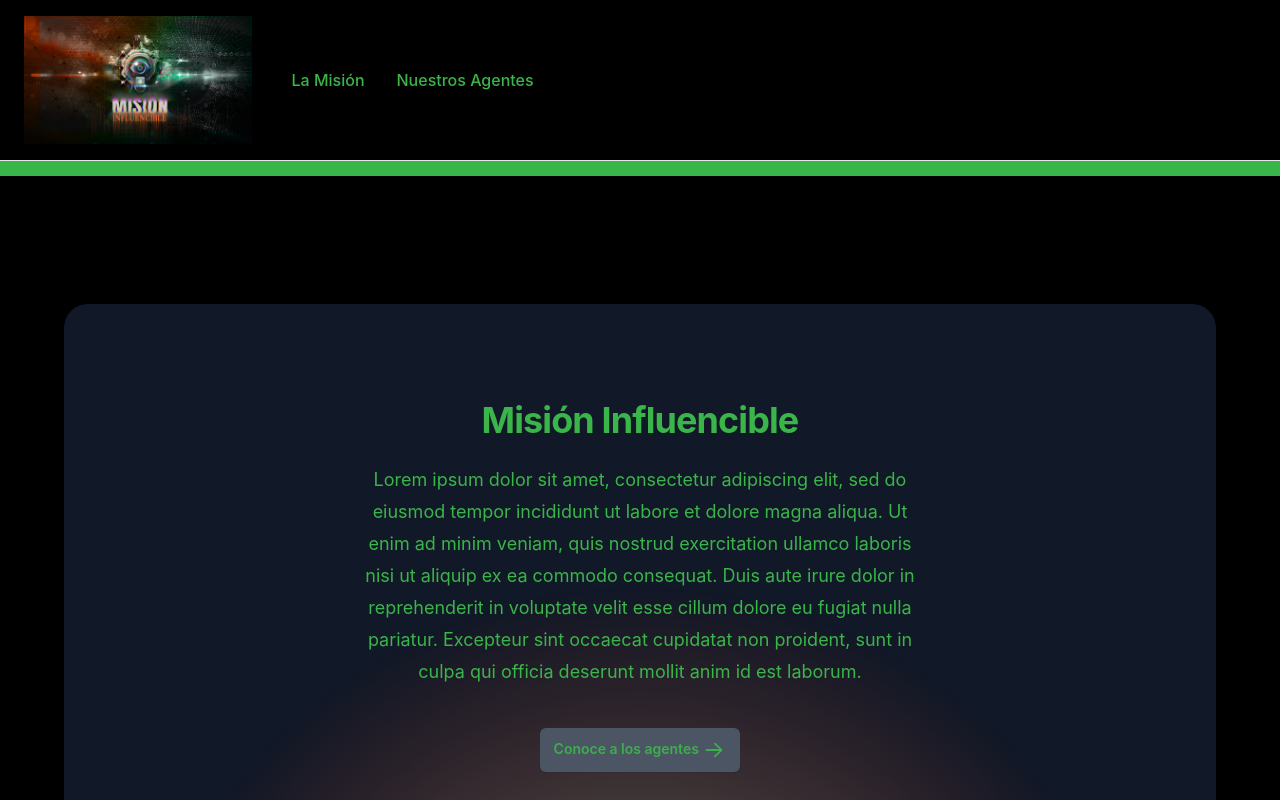
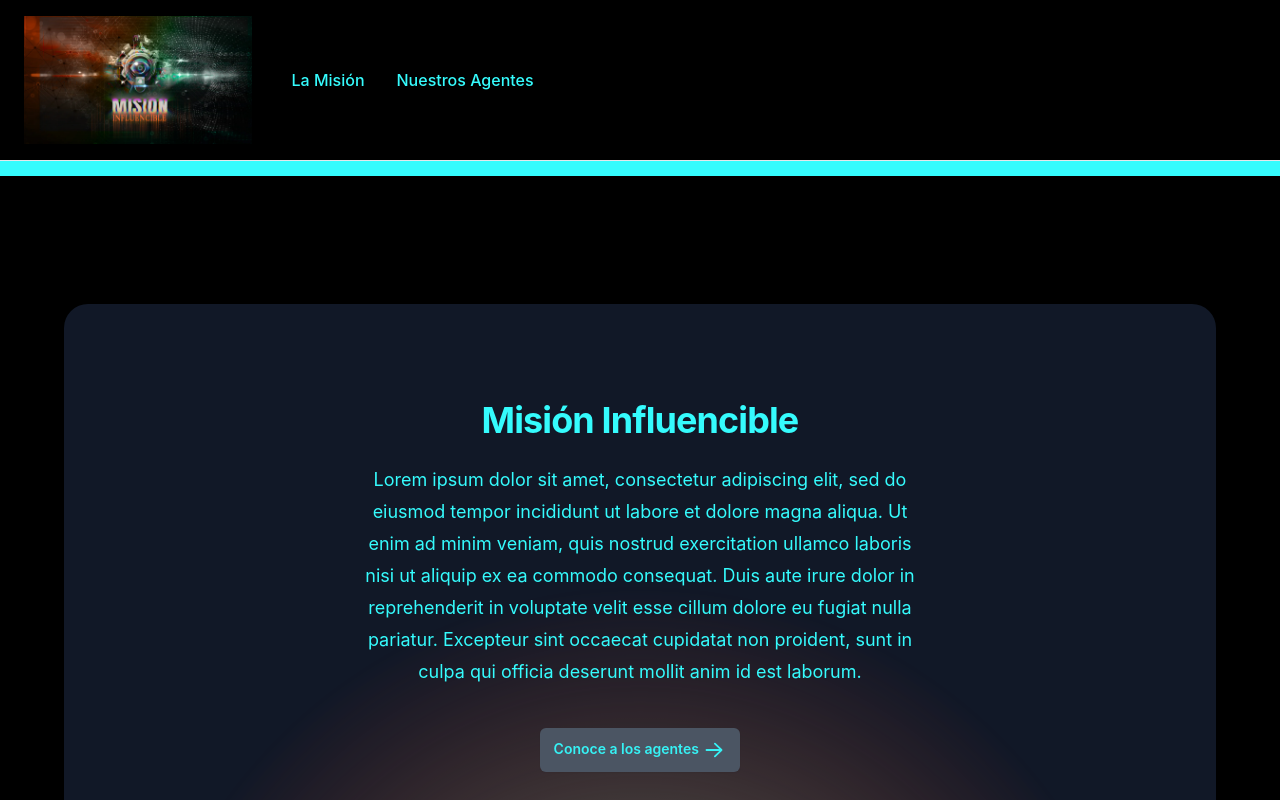
Before and after one commit to BurritoQuemado/mision-influenciable, a React (Create React App) app in the folder subastas-stands-app/: page / in a window 1280 px wide. Shown: the top 800 px of the page. Built offline with nearby package versions, Linux system fonts and the light colour scheme.

Commit message:
changed main color and added custom image background

```diff
--- a/subastas-stands-app/tailwind.config.js
+++ b/subastas-stands-app/tailwind.config.js
@@ -8,10 +8,15 @@ module.exports = {
       colors: {
         teal: colors.teal,
         cyan: colors.cyan,
-        principal: '#3AB549',
+        principal: '#35FBFD',
         contraste: '#65a890',
         resalto: '#a43722'
       },
+      backgroundImage: {
+        'main': "url('./assets/images/background.webp')",
+        'conoce': "url('./assets/images/boton-conoce.webp')",
+        'archivo': "url('./assets/images/boton-archivo.webp')",
+      }
     },
   },
   plugins: [
```
